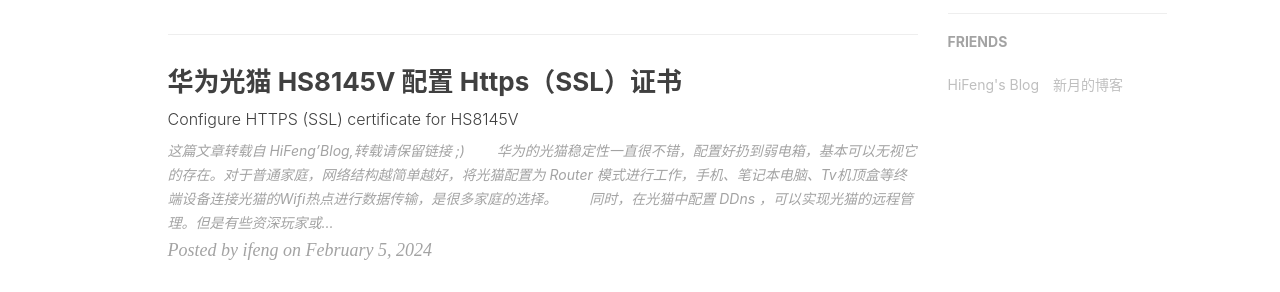
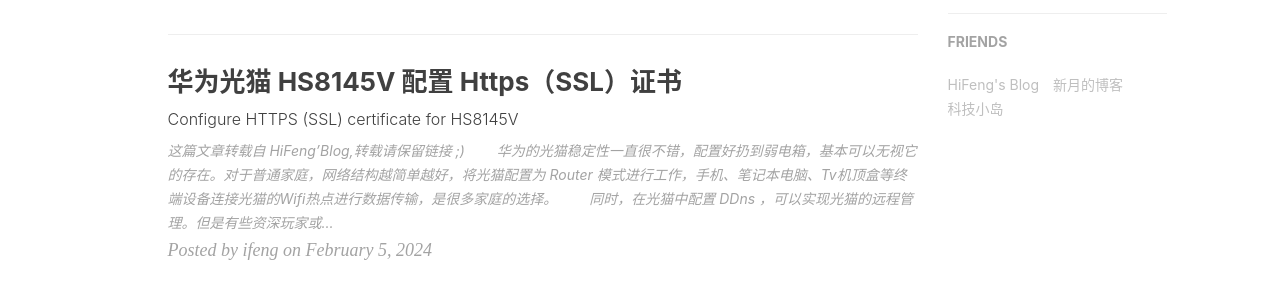
Before and after one commit to hiifeng/hiifeng.github.io, a Jekyll site: the page built from index.html, in a window 1280 px wide and 900 px high, scrolled down 742 px. Shown: the part 160-452 px from the top of the window. Built offline with Jekyll 4.4.1, drawn with Linux system fonts in a browser that asks for light colours; the list of posts is cut into pages by our own code; comment, search, counter and statistics services are not loaded.

Commit message:
Update _config.yml

```diff
--- a/_config.yml
+++ b/_config.yml
@@ -96,7 +96,7 @@
   [
     { title: "HiFeng's Blog", href: "http://www.hicairo.com" },
     { title: "新月的博客", href: "https://blog.a--i.eu.org" },
-#    { title: "Kun Qian", href: "http://kunq.me" },
+    { title: "科技小岛", href: "https://www.kejiland.com" },
 #    { title: "Sherry Woo", href: "https://sherrywoo.me/" },
 #    { title: "SmdCn", href: "http://blog.smdcn.net" },
 #    { title: "JiyinYiyong", href: "http://tiye.me/" },
```
